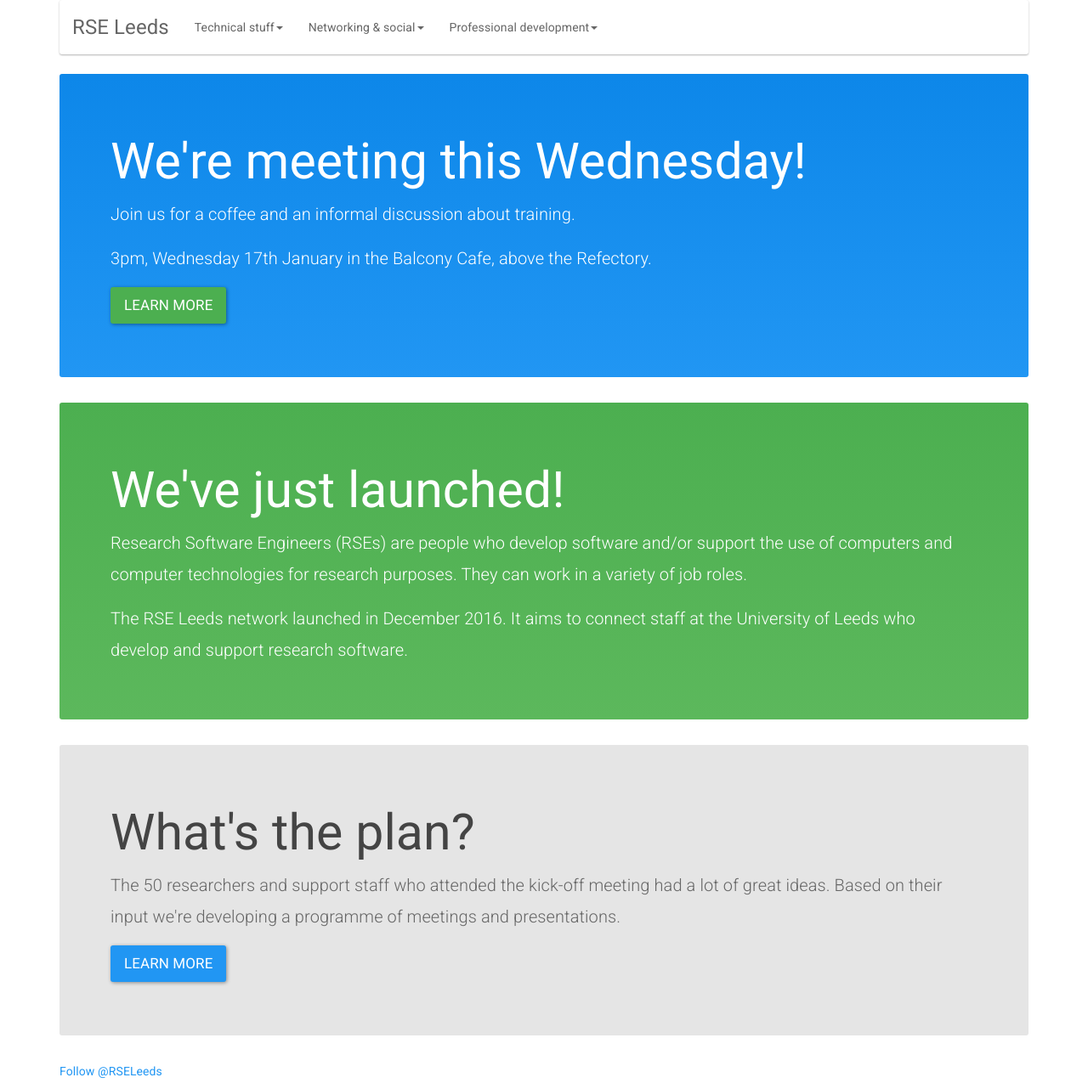
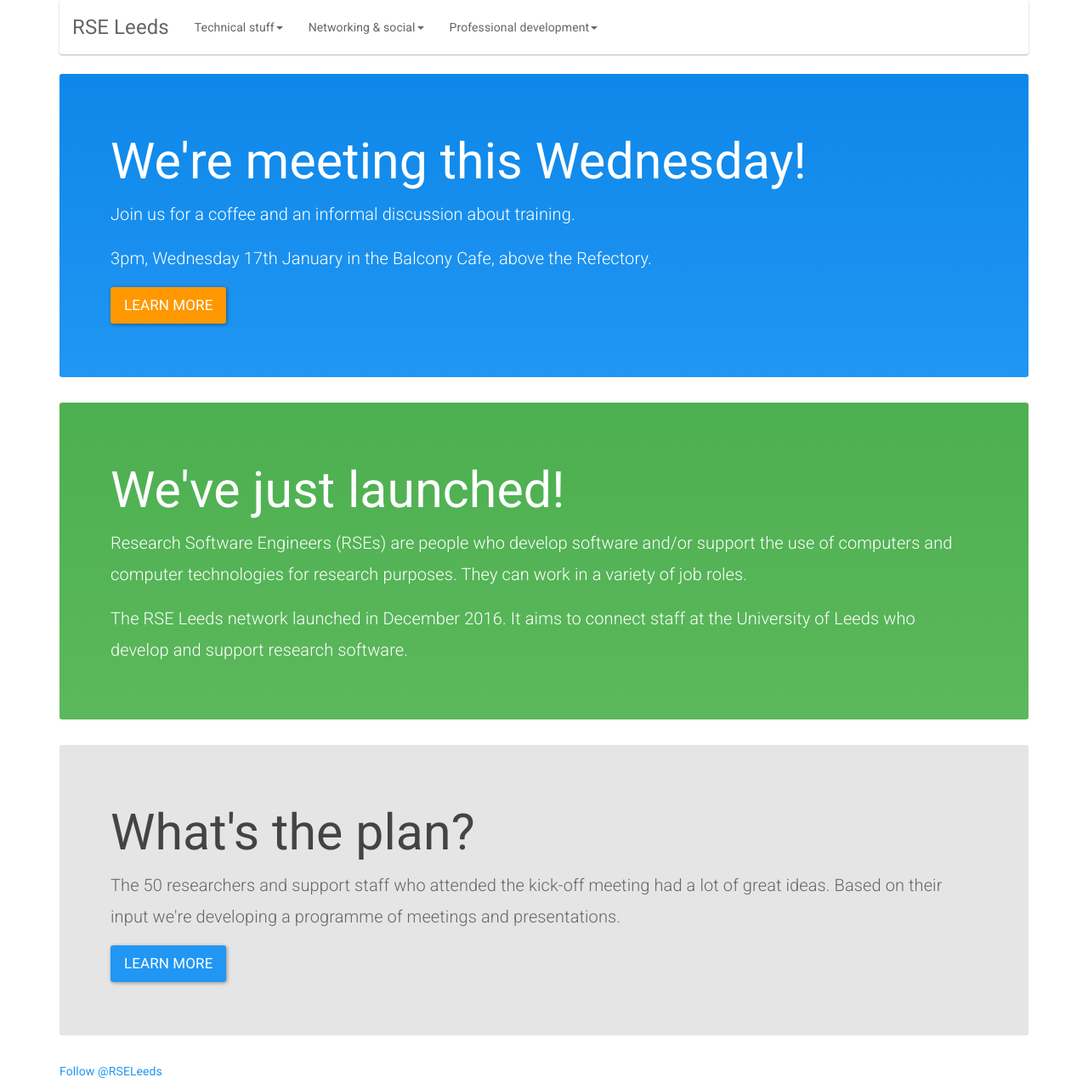
Before and after one commit to rseleeds/rseleeds.github.io, a Jekyll site: the page built from index.html, in a window 1280 px wide. Shown: the whole page at 85% size. Built offline with Jekyll 4.4.1, drawn with Linux system fonts in a browser that asks for light colours; nearby versions of some CDN libraries; comment, search, counter and statistics services are not loaded.

Commit message:
Added button with link to info about next meeting.

```diff
--- a/index.html
+++ b/index.html
@@ -7,7 +7,7 @@
             <h1>We're meeting this Wednesday!</h1>
             <p>Join us for a coffee and an informal discussion about training.</p>
             <p>3pm, Wednesday 17th January in the Balcony Cafe, above the Refectory.</p>
-            <p><a href="https://rseleeds.github.io/events/2017/01/17/informal-meeting.html" class="btn btn-success btn-lg">Learn more</a></p>
+            <p><a href="https://rseleeds.github.io/events/2017/01/17/informal-meeting.html" class="btn btn-warning btn-lg">Learn more</a></p>
         </div>
 
         <div class="jumbotron green-jumbotron">
```
